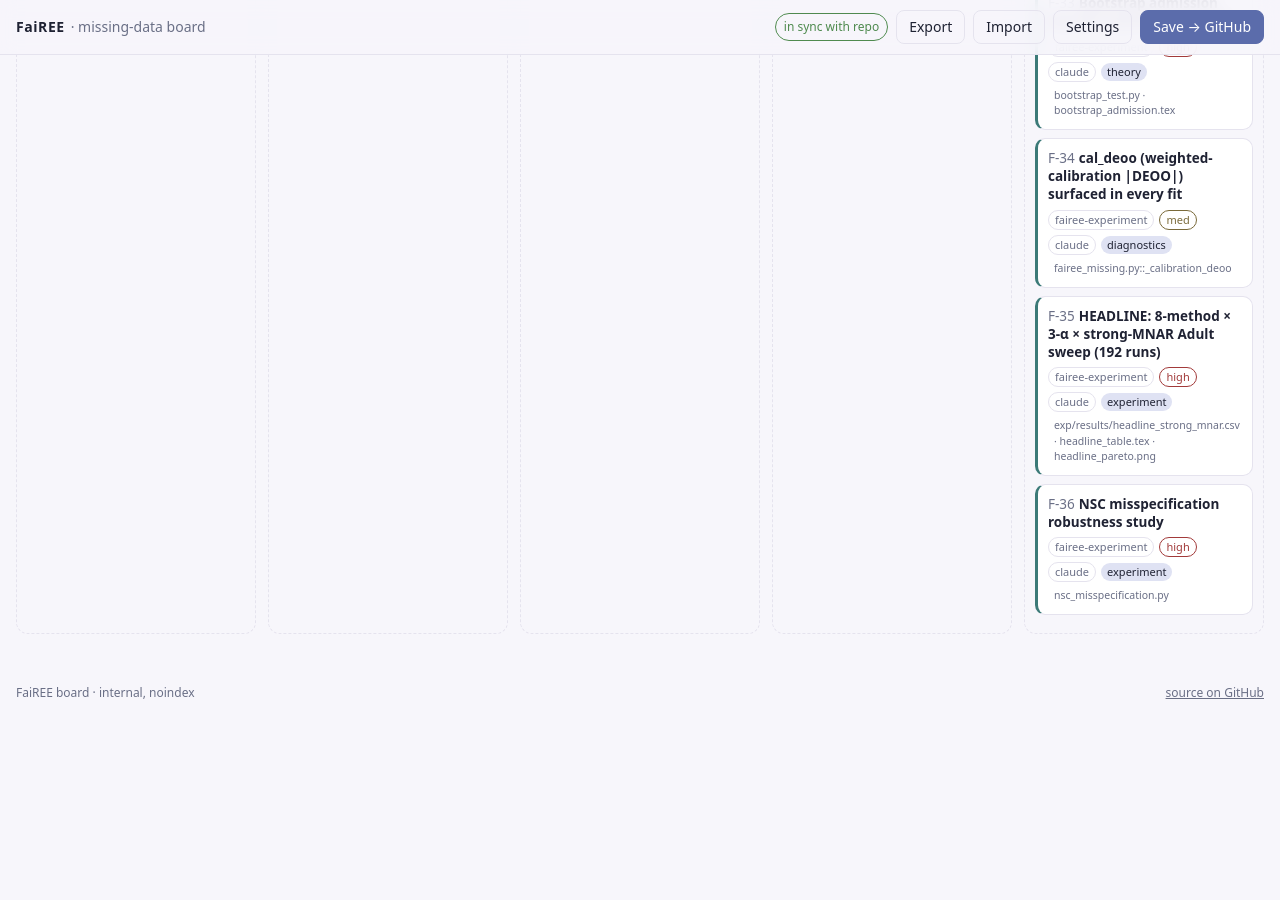
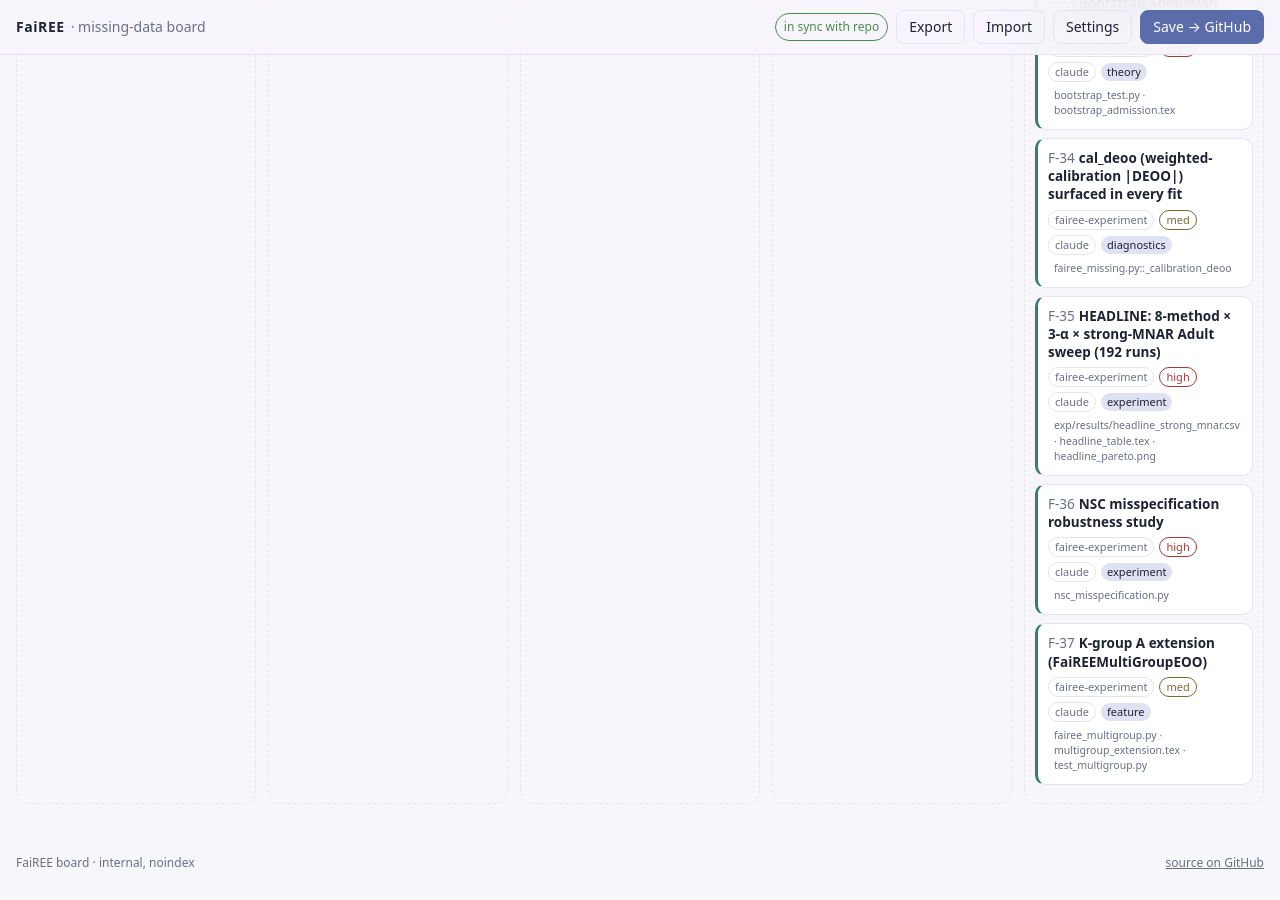
Before and after one commit to yulinl2/yulinl2.github.io, a Jekyll site: the page fairee-board/index.html, which Jekyll copies as it is, in a window 1280 px wide and 900 px high, scrolled down 7593 px. Built offline with Jekyll 4.4.1, drawn with Linux system fonts in a browser that asks for light colours; before the commit the page ends 8323 px from its top, so only the background shows below that; some of the changed text lies outside the part shown.

Commit message:
board: F-37 multigroup A extension landed

```diff
--- a/fairee-board/assets/data/roadmap.json
+++ b/fairee-board/assets/data/roadmap.json
@@ -1311,6 +1311,22 @@
         "nsc_misspecification.py"
       ],
       "detail": "NSC tightens EOO across 3 missingness mechanisms (correct NSC, outcome-dependent, X-A interaction). Misspecification doesn't catastrophically hurt — under outcome-dep MNAR, NSC still cuts EOO from 0.046 to 0.025 (-0.021) at cost of 3pp ACC. Robust to soft misspec; falls back to degenerate (no admit) under hard misspec (interaction)."
+    },
+    {
+      "id": "F-37",
+      "group": "P",
+      "title": "K-group A extension (FaiREEMultiGroupEOO)",
+      "category": "feature",
+      "status": "done",
+      "priority": "med",
+      "owner": "claude",
+      "repo": "fairee-experiment",
+      "refs": [
+        "fairee_multigroup.py",
+        "multigroup_extension.tex",
+        "test_multigroup.py"
+      ],
+      "detail": "Bonferroni-adjusted Beta-test admission across (K choose 2) pairwise constraints. 3-group toy: thresholds (0.31, 0.30, 0.51), max pairwise TPR diff 0.058 ≤ α=0.15. 3 tests passing (40 total). IPW + bootstrap extensions remain for v0.4."
     }
   ]
 }
```
